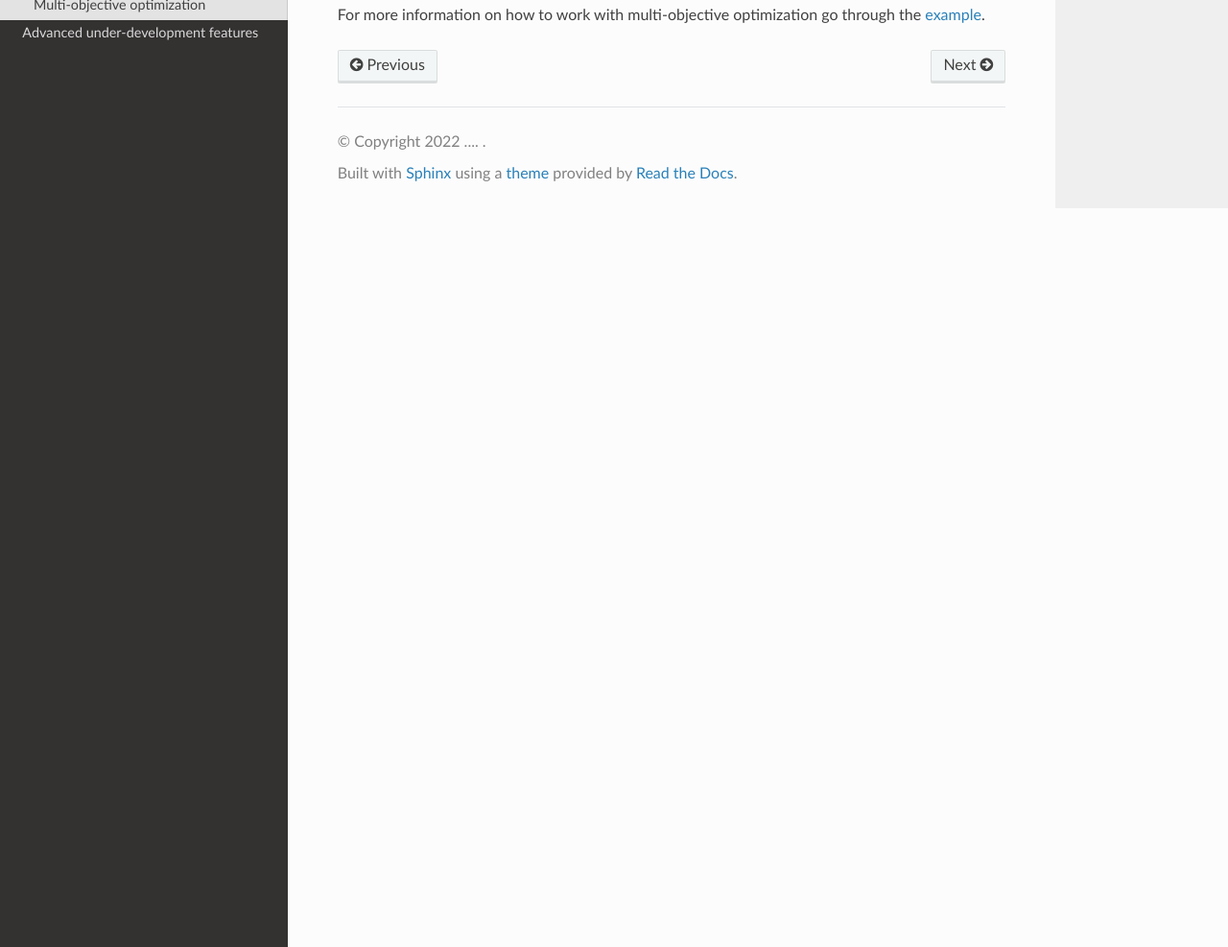
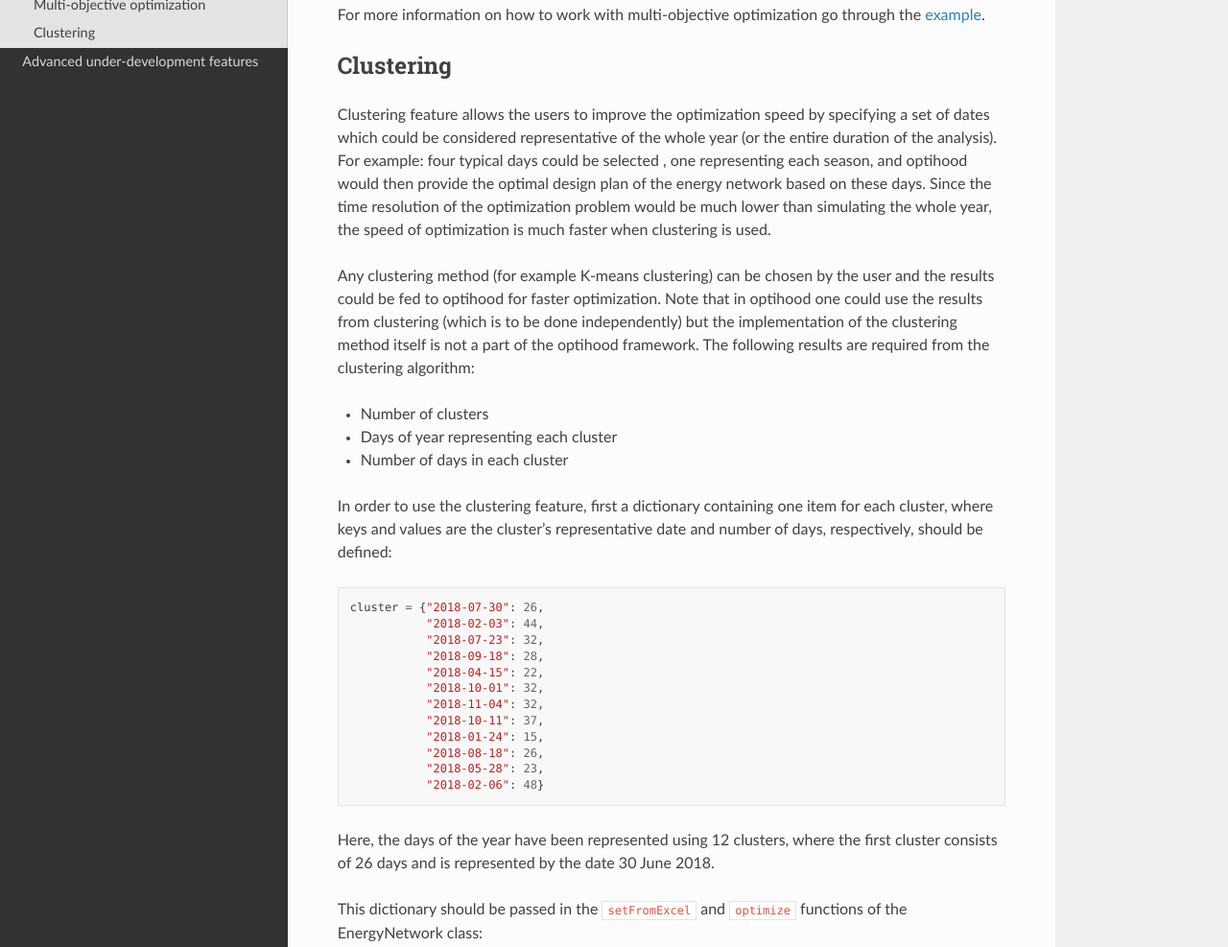
Before and after one commit to SPF-OST/optihood, a Sphinx documentation site: the page built from docs/guide/optimizing_the_energy_network.rst, in a window 1280 px wide and 1400 px high, scrolled down 2314 px. Shown: the part 413-1400 px from the top of the window at 96% size. Built offline with Sphinx 7.4.7 and the Read the Docs theme 2.0.0, drawn with Linux system fonts in a browser that asks for light colours; pages that are not in the unit, such as notebooks, are missing from menus; some of the changed text lies outside the part shown.

Commit message:
Update optimizing_the_energy_network.rst

```diff
--- a/docs/guide/optimizing_the_energy_network.rst
+++ b/docs/guide/optimizing_the_energy_network.rst
@@ -93,3 +93,56 @@ The results from multi-objective optimization can be visualized using a pareto f
       :alt: pareto
 
 For more information on how to work with multi-objective optimization go through the `example <https://github.com/SPF-OST/optihood/blob/main/data/examples/multi_objective_optimization.py>`_.
+
+
+Clustering
+----------
+
+Clustering feature allows the users to improve the optimization speed by specifying a set of dates which could be considered
+representative of the whole year (or the entire duration of the analysis). For example: four typical days could be selected
+, one representing each season, and optihood would then provide the optimal design plan of the energy network based on these
+days. Since the time resolution of the optimization problem would be much lower than simulating the whole year, the speed
+of optimization is much faster when clustering is used.
+
+Any clustering method (for example K-means clustering) can be chosen by the user and the results could be fed to optihood
+for faster optimization. Note that in optihood one could use the results from clustering (which is to be done independently)
+but the implementation of the clustering method itself is not a part of the optihood framework. The following results are
+required from the clustering algorithm:
+
+- Number of clusters
+- Days of year representing each cluster
+- Number of days in each cluster
+
+In order to use the clustering feature, first a dictionary containing one item for each cluster, where keys and values are
+the cluster's representative date and number of days, respectively, should be defined::
+
+    cluster = {"2018-07-30": 26,
+               "2018-02-03": 44,
+               "2018-07-23": 32,
+               "2018-09-18": 28,
+               "2018-04-15": 22,
+               "2018-10-01": 32,
+               "2018-11-04": 32,
+               "2018-10-11": 37,
+               "2018-01-24": 15,
+               "2018-08-18": 26,
+               "2018-05-28": 23,
+               "2018-02-06": 48}
+
+Here, the days of the year have been represented using 12 clusters, where the first cluster consists of 26 days and is
+represented by the date 30 June 2018.
+
+This dictionary should be passed in the ``setFromExcel`` and ``optimize`` functions of the EnergyNetwork class::
+
+    # set a time period for the optimization problem according to the number of clusers
+    network = EnergyNetwork(pd.date_range("2018-01-01 00:00:00", "2018-01-12 23:00:00", freq="60min"), temperatureSH, temperatureDHW)
+
+    # pass the dictionary defining the clusters to setFromExcel function
+    network.setFromExcel("scenario.xls", numberOfBuildings=4, clusterSize=cluster, opt="costs")
+
+    # pass the dictionary defining the clusters to optimize function
+    envImpact, capacitiesTransformers, capacitiesStorages = network.optimize(solver='gurobi', clusterSize=cluster)
+
+Note that the time period would need to be adjusted to include the timesteps corresponding to 12 days (12 x 24 = 288 timesteps
+if hourly resolution is considered). Try the example on `selective days clustering <https://github.com/SPF-OST/optihood/blob/main/data/examples/selective_days_clustering.py>`_
+for a better grasp.
```
